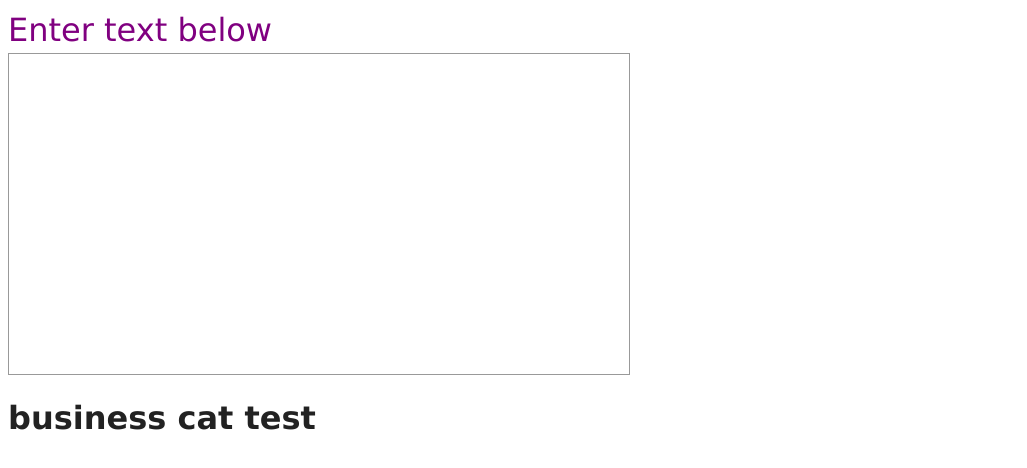
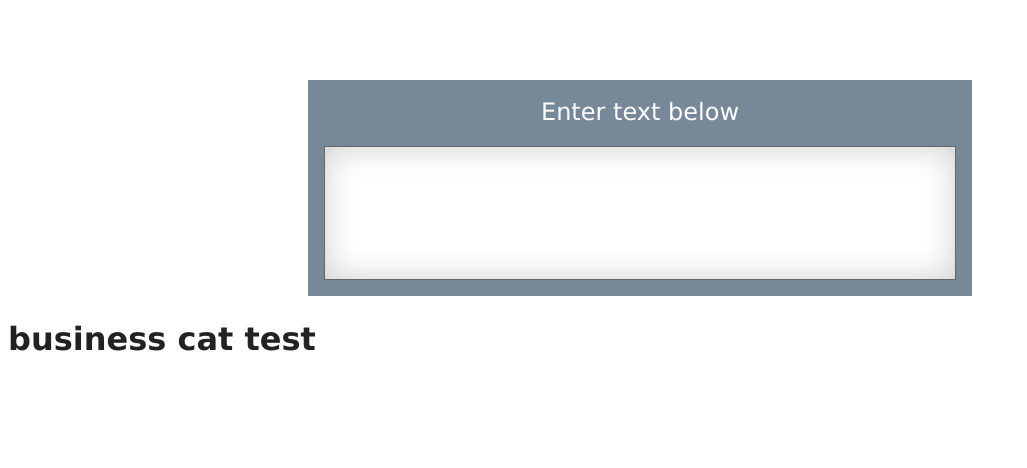
Before and after one commit to hubot-archive/hubot-business-cat, a plain HTML site: page index.html in a window 1280 px wide. Shown: the whole page, without its empty margins (0-1027 px from the left). Drawn offline with Linux system fonts and the light colour scheme.

Commit message:
updates styles

```diff
--- a/stylesheets/styles.css
+++ b/stylesheets/styles.css
@@ -5,19 +5,29 @@ html {
   line-height: 1.4;
 }
 
+#regex-test-form {
+  background-color: LightSlateGrey;
+  padding: 1rem;
+  width: 50%;
+  margin: 5rem auto 0;
+}
+
 #regex-test-result {
-  color: purple;
-  font-size: 2rem;
+  text-align: center;
+  color: white;
+  font-size: 1.5rem;
+  margin-bottom: 1rem;
 }
 
 #regex-test-content {
-  border: 1px solid #999;
-  height: 300px;
-  width: 600px;
-  padding: 10px;
+  border: 1px solid #666;
+  background-color: #fff;
+  min-height: 100px;
+  box-shadow: inset 0 0 2rem rgba(0,0,0,.20);
+  padding: 1rem;
 }
 
-#regex-test-content::selection {
-  background-color: maroon;
-  color: white;
+#regex-test-content:focus {
+  outline: none;
+  border-color: gold;
 }
```
